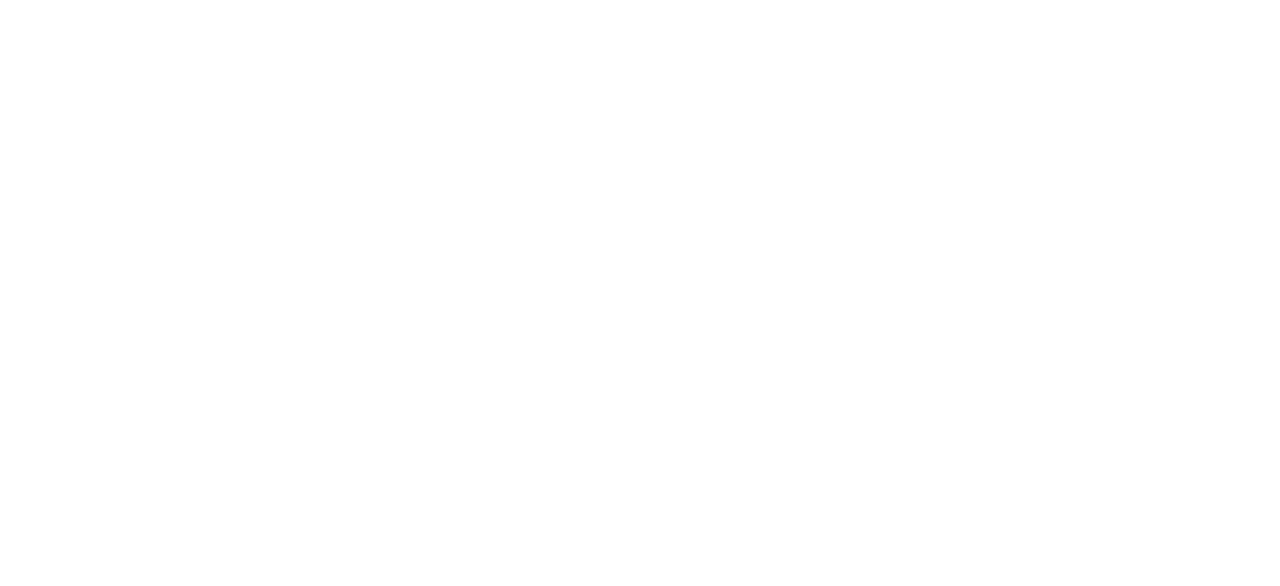
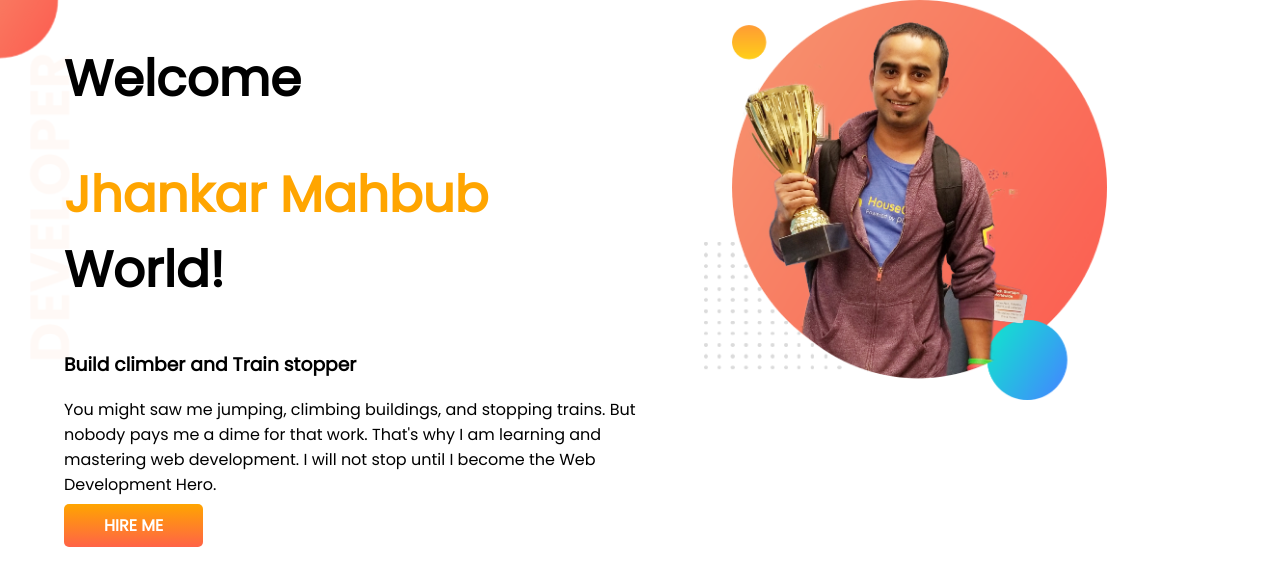
Before and after one commit to IshtyMahin/developer-portfolio, a plain HTML site: page index.html in a window 1280 px wide. Drawn offline with Linux system fonts and the light colour scheme; a web font is replaced by a local one.

Commit message:
top-bannner

```diff
--- a/index.html
+++ b/index.html
@@ -1,13 +1,33 @@
 <!DOCTYPE html>
 <html lang="en">
+
 <head>
     <meta charset="UTF-8">
     <meta http-equiv="X-UA-Compatible" content="IE=edge">
     <meta name="viewport" content="width=device-width, initial-scale=1.0">
     <title>Ishtiaq portfolio</title>
+    <link rel="preconnect" href="https://fonts.googleapis.com">
+    <link rel="preconnect" href="https://fonts.gstatic.com" crossorigin>
+    <link
+        href="https://fonts.googleapis.com/css2?family=Mochiy+Pop+P+One&family=Open+Sans:ital@1&family=Parisienne&family=Poppins&display=swap"
+        rel="stylesheet">
+
     <link rel="stylesheet" href="style.css">
 </head>
+
 <body>
+  <section class="top-banner">
+    <div class="half-width">
+        <h1>Welcome</h1>
+        <h1><span class="add-color">Jhankar Mahbub</span> World!</h1>
+        <h3>Build climber and Train stopper</h3>
+        <p>You might saw me jumping, climbing buildings, and stopping trains. But nobody pays me a dime for that work. That's why I am learning and mastering web development. I will not stop until I become the Web Development Hero.</p>
+        <a class="link-button" target="-blank" href="https://www.facebook.com/">HIRE ME</a>
+    </div>
+    <div class="half-width">
+        <img src="images/jhankar.png" alt="">
+    </div>
+  </section>
+</body>
 
-</body>
 </html>
--- a/style.css
+++ b/style.css
@@ -0,0 +1,33 @@
+body{
+    font-family: 'Poppins', sans-serif;
+    margin: 0;
+}
+h1{
+    font-size: 50PX;
+}
+.add-color{
+    color: orange;
+}
+section{
+    display: flex;
+}
+.half-width{
+    width: 50%;
+    padding-left: 5%;
+}
+.half-width img{
+   width: 70%;
+}
+.link-button{
+    text-decoration: none;
+    background-image:linear-gradient(orange,tomato) ;
+    color: white;
+    font-weight: 700 ;
+    padding: 10px 40px;
+    border-radius: 5px;
+
+}
+.top-banner{
+    background-image: url(images/top-banner.png);
+background-repeat: no-repeat;
+}
```
Also changed, not shown: images/dream-bg.png (added), images/exp-bg.png (added), images/jhankar.png (added), images/jhankar2.png (added), images/my-bg.png (added), images/my-bg2.png (added), images/top-banner.png (added), 7 other files.
